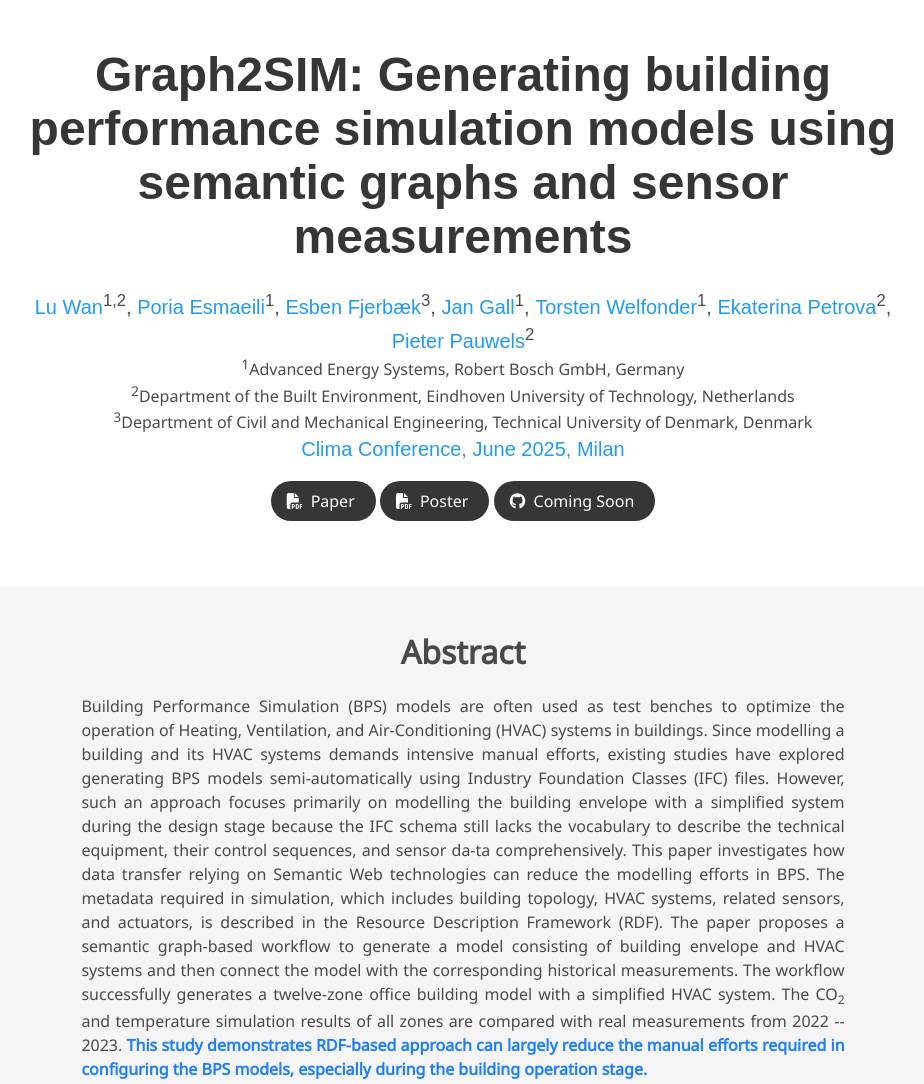
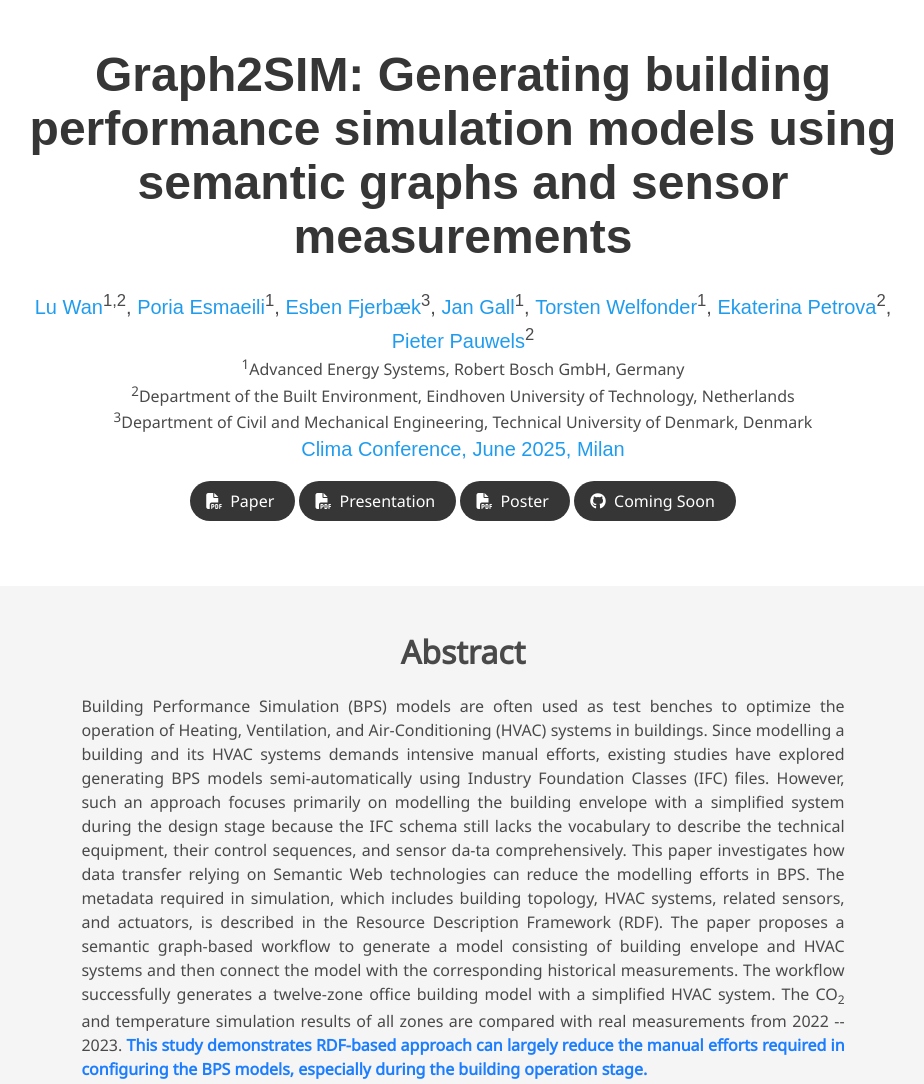
Before and after one commit to LuWan0122/graph2sim.github.io, a plain HTML site: page index.html in a window 1280 px wide. Shown: the top 1084 px of the page, without its empty margins (177-1101 px from the left). Drawn offline with nearby package versions, Linux system fonts and the light colour scheme; some icons are missing; a web font is replaced by a local one.

Commit message:
Update index.html
Add the presentation slides

```diff
--- a/index.html
+++ b/index.html
@@ -83,7 +83,7 @@
 
                   <div class="column has-text-centered">
                     <div class="publication-links">
-                  <!-- Arxiv PDF link -->
+                  <!-- Author PDF link -->
                   <span class="link-block">
                     <a href="https://research.tue.nl/files/357782483/ID609_LuWan.pdf" target="_blank"
                         class="external-link button is-normal is-rounded is-dark">
@@ -93,7 +93,16 @@
                       <span>Paper</span>
                     </a>
                   </span>
-
+                  <!-- Presentation PDF link -->
+                  <span class="link-block">
+                    <a href="#" onclick="openPDF('static/pdfs/250609_PPT_Speaker_CLIMA_Lu_Wan_609.pdf')" class="external-link button is-normal is-rounded is-dark">
+                      <span class="icon">
+                        <i class="fas fa-file-pdf"></i>
+                      </span>
+                      <span>Presentation</span>
+                    </a>
+                  </span>
+	    <!-- Poster PDF link -->
                   <span class="link-block">
                     <a href="#" onclick="openPDF('static/pdfs/20250606_609_Poster_Lu_Wan_V0.pdf')" class="external-link button is-normal is-rounded is-dark">
                       <span class="icon">
```
